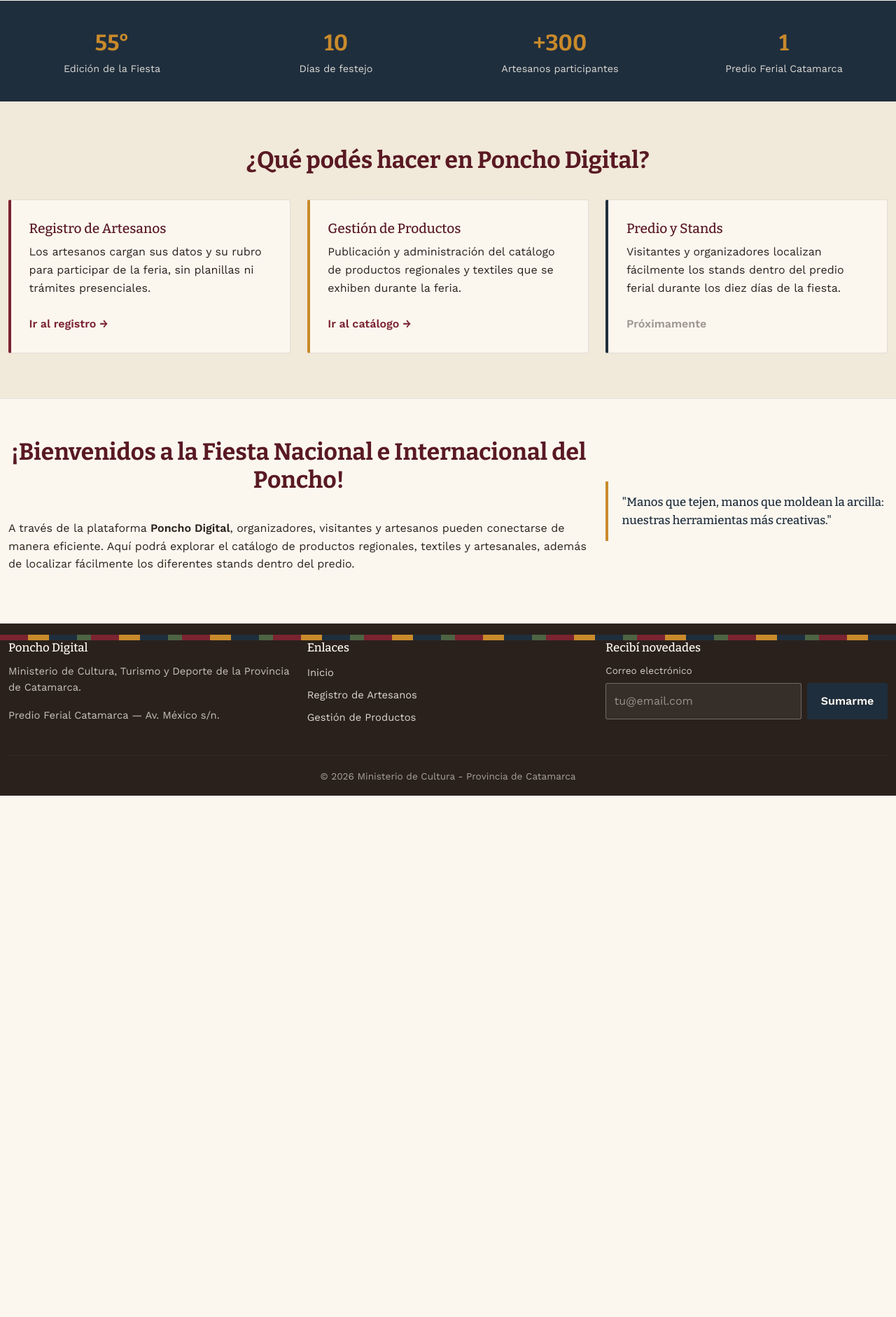
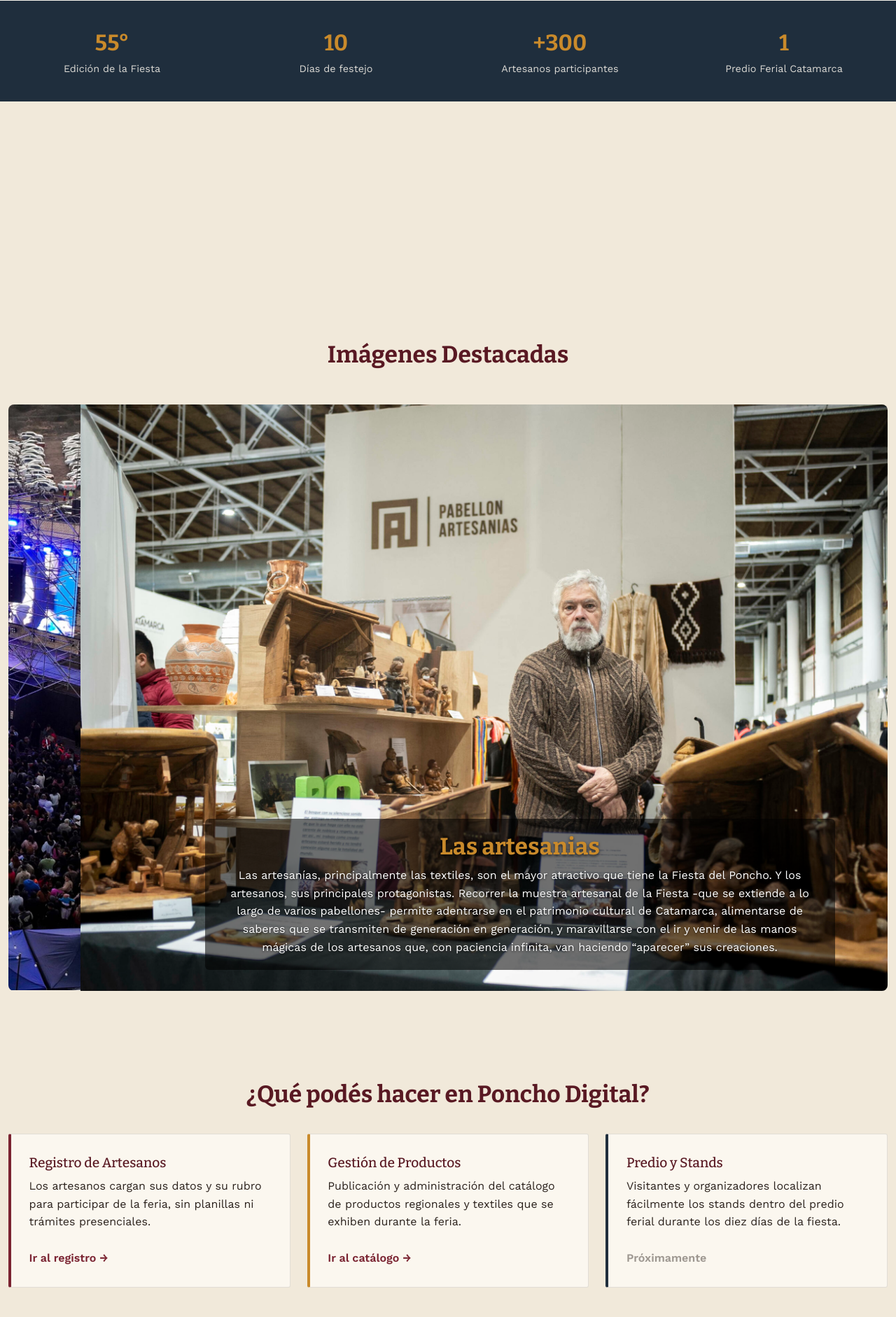
Before and after one commit to wusito/poncho-digital, a Python web app: template templates/index.html in a window 1280 px wide. Shown: the part 607-2489 px from the top of the page at 70% size. Before the commit the page ends 1744 px from the top, so only its background shows below. Run offline with Jinja, Linux system fonts and the light colour scheme; the template is opened without the code that fills it, so the values that code supplies are empty; grey boxes are pictures that could not be loaded.

Commit message:
Mis cambios

```diff
--- a/static/css/estilos.css
+++ b/static/css/estilos.css
@@ -24,7 +24,66 @@
 * {
     box-sizing: border-box;
 }
-
+iframe{
+    max-width: 1000px;       /* límite máximo en pantallas grandes */
+    aspect-ratio: 16 / 9;   /* proporción 16:9 */
+    height: auto;
+    display: block;
+    margin: 0 auto;         /* centra horizontalmente */
+    border: 0;
+}
+.slider-box {
+    width: 100%;
+    max-width: 1280px;
+    margin: 50px auto 0;
+    overflow: hidden;
+    position: relative;
+    border-radius: 8px;
+}
+.slider-box ul{
+    display: flex;
+    padding: 0;
+    width: 300%;
+    animation: slide 20s infinite alternate ease-in-out;
+}
+.slider-box li{
+    width: 100%;
+    list-style: none;
+    position: relative;
+}
+.slider-box img{
+    width: 100%;
+    height: auto;
+    display: block;
+}
+.slider-box .texto{
+    position: absolute;
+    text-align: center;
+    bottom: 30px;
+    left: 50%;
+    transform: translateX(-50%);
+    width: 90%;
+    max-width: 900px;
+    padding: 20px 25px;
+    background: rgba(0, 0, 0, 0.55);
+    border-radius: 6px;
+    color: #ffffff;
+}
+.slider-box .texto h2{
+    color: #C98A2B;
+    margin-bottom: 0.5rem;
+    text-shadow: 0 2px 4px rgba(0, 0, 0, 0.7);
+}
+.slider-box .texto p{
+    color: #ffffff;
+    margin: 0;
+    text-shadow: 0 1px 3px rgba(0, 0, 0, 0.7);
+}
+@keyframes slide{
+    0%, 25% { margin-left: 0; }
+    35%, 65% { margin-left: -100%; }
+    75%, 100% { margin-left: -200%; }
+}
 body {
     margin: 0;
     background-color: var(--color-fondo);
@@ -443,6 +502,22 @@ ul {
         width: 100%;
         text-align: center;
     }
+
+    .slider-box .texto {
+        bottom: 10px;
+        padding: 10px 15px;
+        width: 95%;
+    }
+
+    .slider-box .texto h2 {
+        font-size: 1.1rem;
+        margin-bottom: 0.2rem;
+    }
+
+    .slider-box .texto p {
+        font-size: 0.8rem;
+        line-height: 1.3;
+    }
 }
 
 
--- a/templates/index.html
+++ b/templates/index.html
@@ -90,6 +90,62 @@
                 </div>
             </div>
         </section>
+        <!-- uso de iframes-->
+         <section class="secciones" id="iframes">
+            <div class="container-fluid">
+
+                <iframe allowfullscreen src="https://www.youtube.com/embed/P0m43IRaKlI"></iframe>
+            </div>
+         </section>
+         <!-- imagenes del poncho con sliderbox-->
+           <section class="secciones" id="galeria">
+            <div class="container-fluid">
+                <h2 class="titulo-seccion">Imágenes Destacadas</h2>
+
+               <div class="slider-box">
+                <ul>
+                    <li>
+                        <img src="/static/img/FOTOS-PATIO-6-1-scaled.jpg" alt="">
+                        <div class="texto">
+                            <h2> El Patio</h2>
+                            <p>
+
+                                El Patio es uno de los espacios más nuevos, coloridos y convocantes de la Fiesta Nacional e Internacional del Poncho.
+                                Nacido en 2022 con un espíritu federal, se transformó rápidamente en el punto de encuentro preferido por familias y amigos que eligen disfrutar sus tardes en el Poncho con reposeras, mate y siempre buenas propuestas.
+                                A cielo abierto y con acceso libre y gratuito, este espacio ofrece una propuesta dinámica que combina lo mejor de nuestra cultura: música, danza, sabores, tradiciones y la promoción de destinos turísticos de toda la Argentina.
+                            </p>
+
+                        </div>
+                    </li>
+                    <li>
+                         <img src="/static/img/Artesania_01-scaled-1.jpg" alt="">
+                          <div class="texto">
+                            <h2>Las artesanias</h2>
+                            <p>
+
+                                Las artesanías, principalmente las textiles, son el mayor atractivo que tiene la Fiesta del Poncho. Y los artesanos, sus principales protagonistas.
+                                Recorrer la muestra artesanal de la Fiesta -que se extiende a lo largo de varios pabellones- permite adentrarse en el patrimonio cultural de Catamarca, alimentarse de saberes
+                                que se transmiten de generación en generación, y maravillarse con el ir y venir de las manos mágicas de los artesanos que, con paciencia infinita, van haciendo “aparecer” sus creaciones.
+                            </p>
+
+                        </div>
+                    </li>
+                     <li>
+                        <img src="/static/img/Pabellon-Turismo_05.jpg" alt="">
+                        <div class="texto">
+                            <h2>el pabellon de turismo</h2>
+                            <p>El Pabellón de Turismo es una parada obligada en la Fiesta del Poncho, diseñado para exhibir la rica y variada oferta turística de la provincia. Recorrerlo es como viajar por Catamarca a través de sus atractivos naturales, históricos y culturales.
+
+                                Con realidad virtual, propuestas lúdicas y presentaciones interactivas, los asistentes pueden explorar las rutas y atractivos turísticos de las distintas regiones de la provincia.
+
+                                Este espacio no solo sirve como una guía completa para planificar futuras visitas, sino que también experiencias inmersivas y degustaciones de productos locales que permiten a los visitantes llevarse un pedacito de Catamarca en el corazón.
+                            </p>
+                        </div>
+                    </li>
+                </ul>
+               </div>
+            </div>
+         </section>
 
         <section class="secciones" id="secciones">
             <div class="container-fluid">
```
Also changed, not shown: static/img/Artesania_01-scaled-1.jpg (added), static/img/FOTOS-PATIO-6-1-scaled.jpg (added), static/img/Pabellon-Turismo_05.jpg (added).
